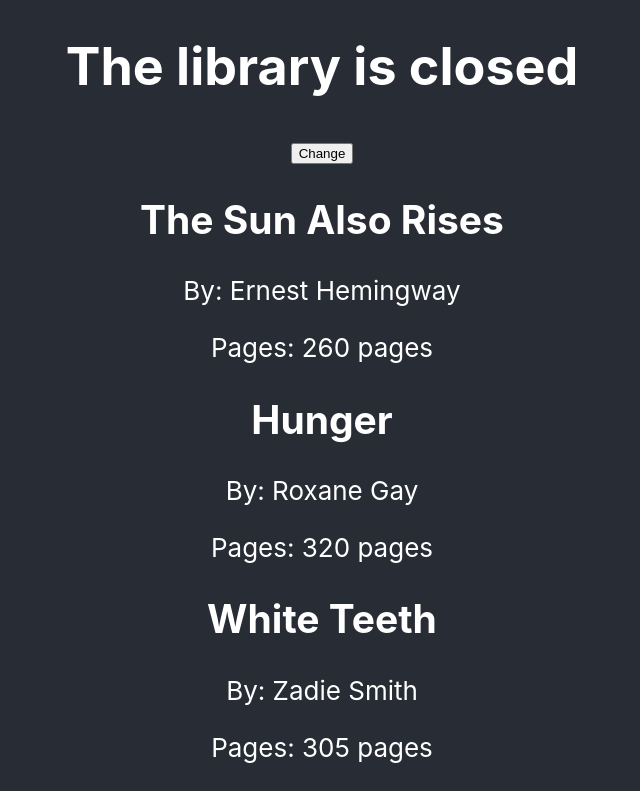
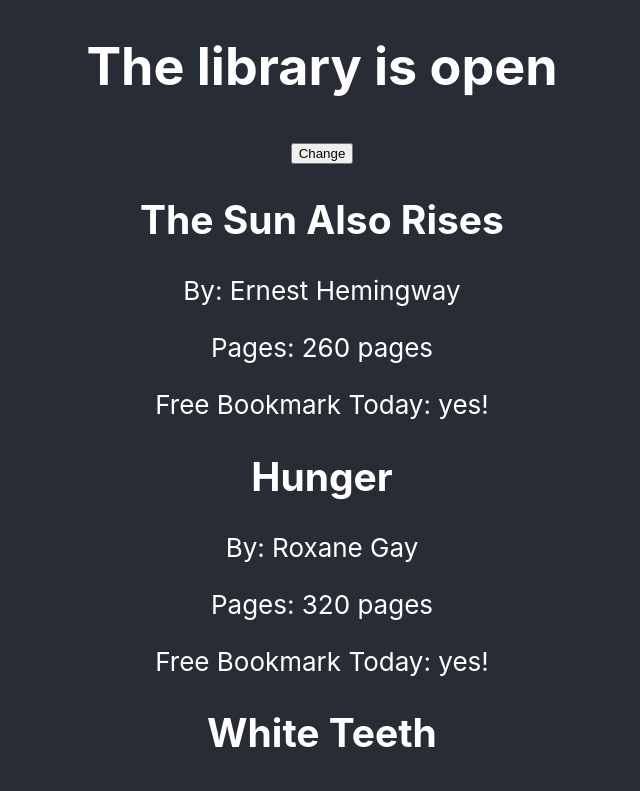
Before and after one commit to Shailendra9k/skiDayCounter, a React (Create React App) app: page / in a window 1280 px wide. Shown: the top 791 px of the page, without its empty margins (318-958 px from the left). Built offline with nearby package versions, Linux system fonts and the light colour scheme.

Commit message:
added changes

```diff
--- a/src/components/Book.js
+++ b/src/components/Book.js
@@ -1,11 +1,12 @@
 import React from "react";
 
-const Book = ({ title, author, pages }) => {
+const Book = ({ title, author, pages, freeBookmark }) => {
   return (
     <div>
       <h2> {title}</h2>
       <p>By: {author}</p>
       <p>Pages: {pages} pages</p>
+      <p>Free Bookmark Today: {freeBookmark ? "yes!" : "no!"}</p>
     </div>
   );
 };
--- a/src/components/Library.js
+++ b/src/components/Library.js
@@ -5,7 +5,8 @@
   constructor(props) {
     super(props);
     this.state = {
-      open: false
+      open: true,
+      freeBookmark: true
     };
     // this.toggleOpenClosed = this.toggleOpenClosed.bind(this);
   }
@@ -27,6 +28,7 @@
             title={book.title}
             author={book.author}
             pages={book.pages}
+            freeBookmark={this.state.freeBookmark}
           />
         ))}
       </div>
```
